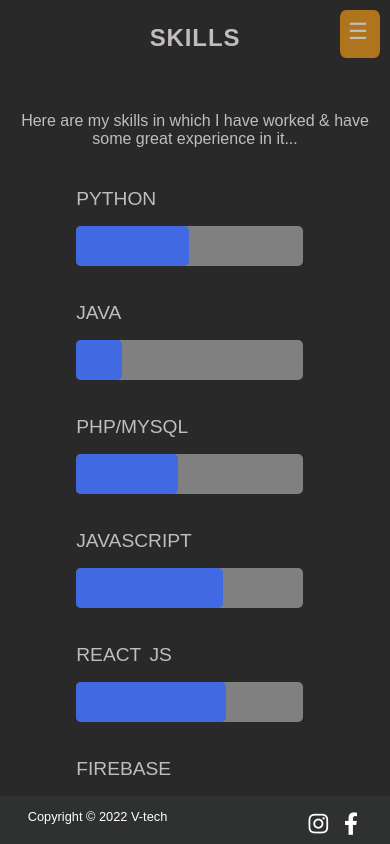
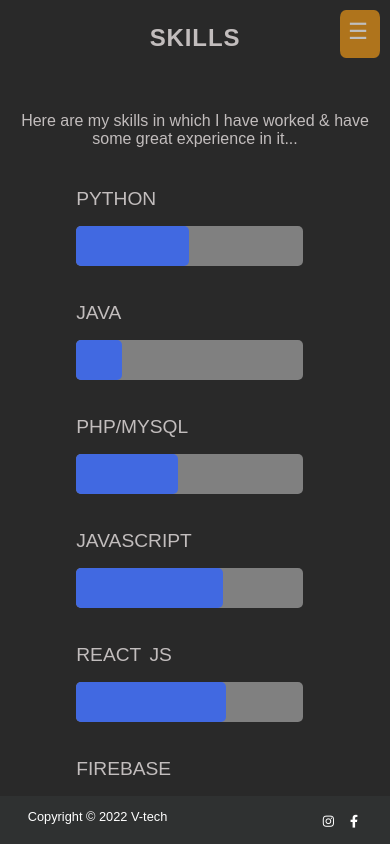
Before and after one commit to vivek-437/vtech-portfolio, a React (Create React App) app: page /vtech-portfolio/skill in a window 390 px wide. Built offline with nearby package versions, Linux system fonts and the light colour scheme; a web font is replaced by a local one.

Commit message:
footer change  vtech

```diff
--- a/src/components/footer/footer.css
+++ b/src/components/footer/footer.css
@@ -34,5 +34,8 @@
     .fotter_container .info{
         font-size: .8rem;
     }
+    .fotter_container .foot a{
+        font-size: .8rem;
+    }
 
 }
```
